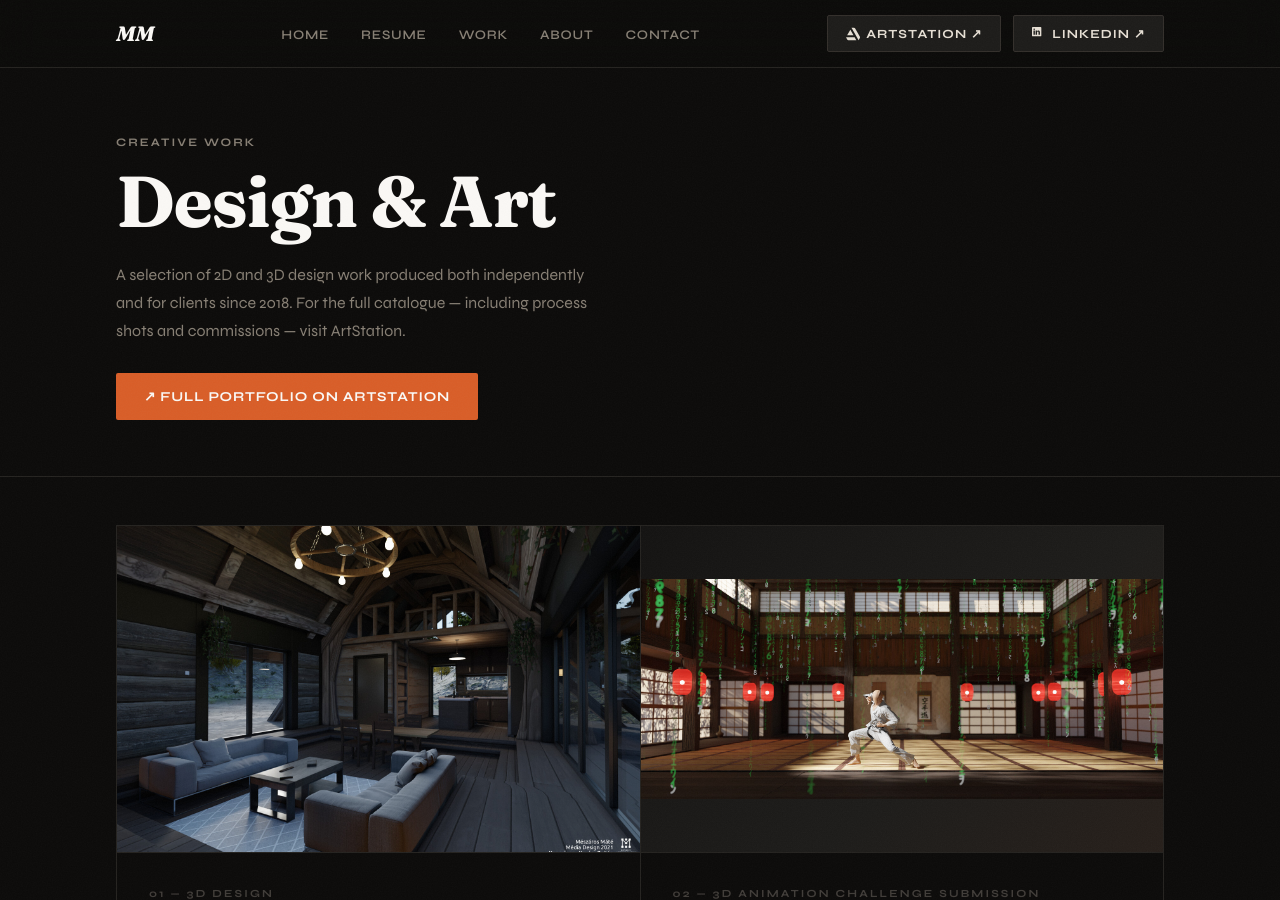
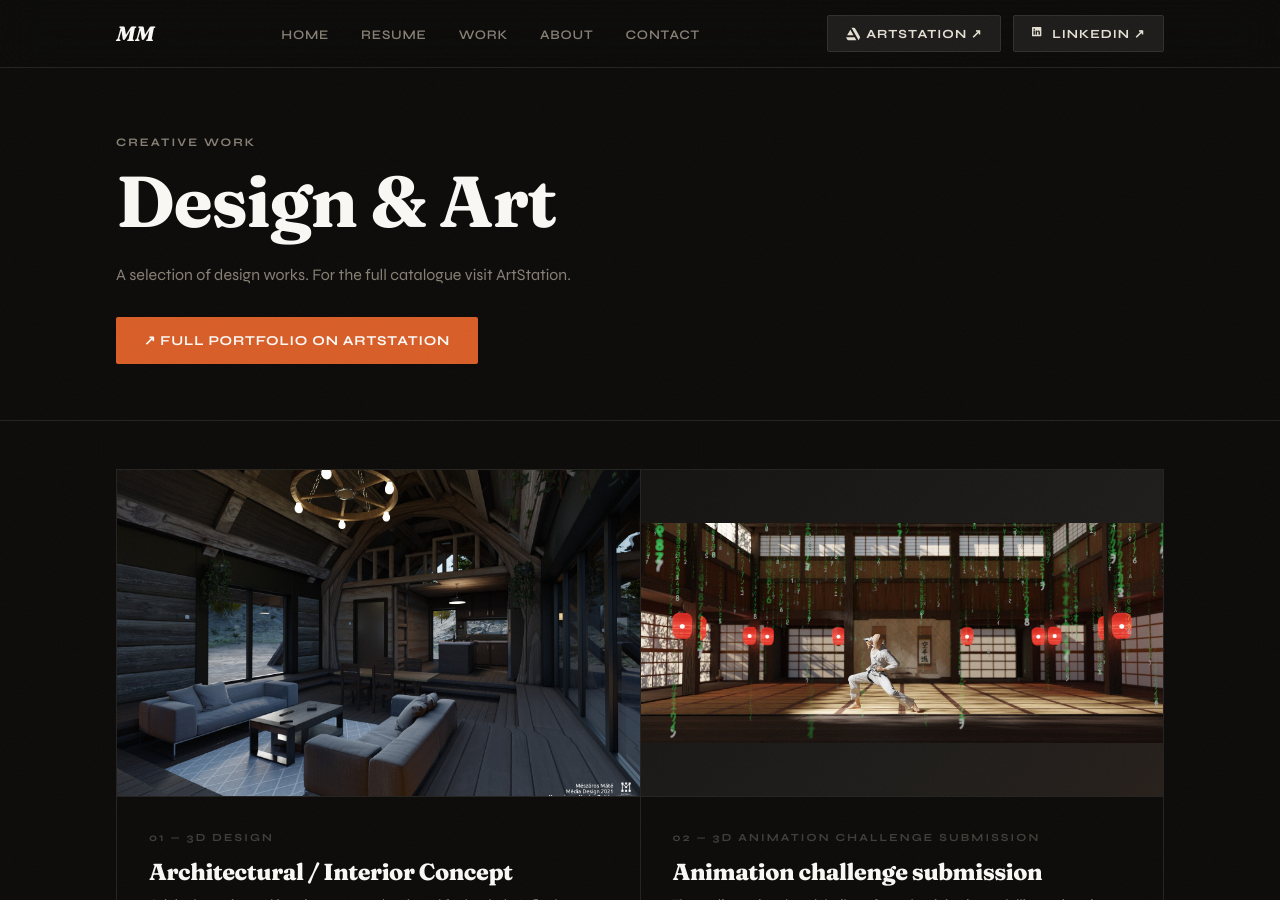
Before and after one commit to Muad0510/muad0510.github.io, a Jekyll site: the page built from work.html, in a window 1280 px wide and 900 px high. Built offline with Jekyll 4.4.1, drawn with Linux system fonts in a browser that asks for light colours.

Commit message:
Update work description for clarity and conciseness
Signed-off-by: Csaba Istvan Berta <fadden@byteslabs.nl>

```diff
--- a/work.html
+++ b/work.html
@@ -10,9 +10,7 @@ description: "Selected creative work and design projects by Máté Mészáros"
     <p class="eyebrow">Creative Work</p>
     <h1>Design & Art</h1>
     <p>
-      A selection of 2D and 3D design work produced both independently
-      and for clients since 2018. For the full catalogue — including
-      process shots and commissions — visit ArtStation.
+      A selection of design works. For the full catalogue visit ArtStation.
     </p>
     <div style="margin-top:1.75rem;">
       <a href="{{ site.author.artstation }}" target="_blank" rel="noopener" class="btn btn--primary">
```
